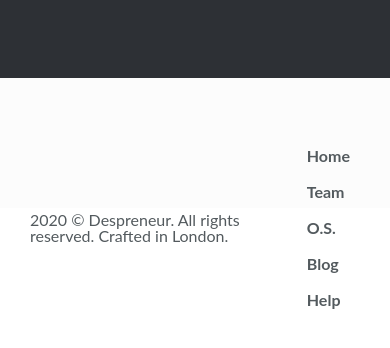
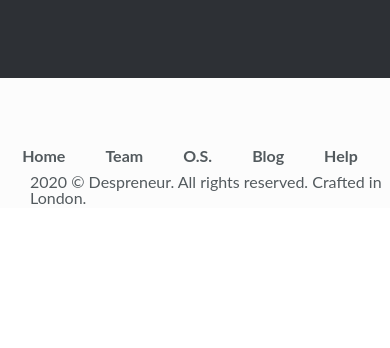
Before and after one commit to susbeatsan2001/notebook_lendingpage, a plain HTML site: page index.html in a window 390 px wide. Shown: the part 4561-4909 px from the top of the page. After the commit the page ends 4827 px from the top, so only its background shows below. Drawn offline with nearby package versions, Linux system fonts and the light colour scheme; files whose address does not match are found by name.

Commit message:
Add files via upload

```diff
--- a/css/adaptive.css
+++ b/css/adaptive.css
@@ -55,8 +55,8 @@
 	.menu__btn{
 		right: 5%;
 	}
-	.footer_nav ul{
-		flex-direction: column;
+	footer-inner{
+		flex-direction: column-reverse;
 	}
 	.footer_nav li{
 		margin: 10px;
```
